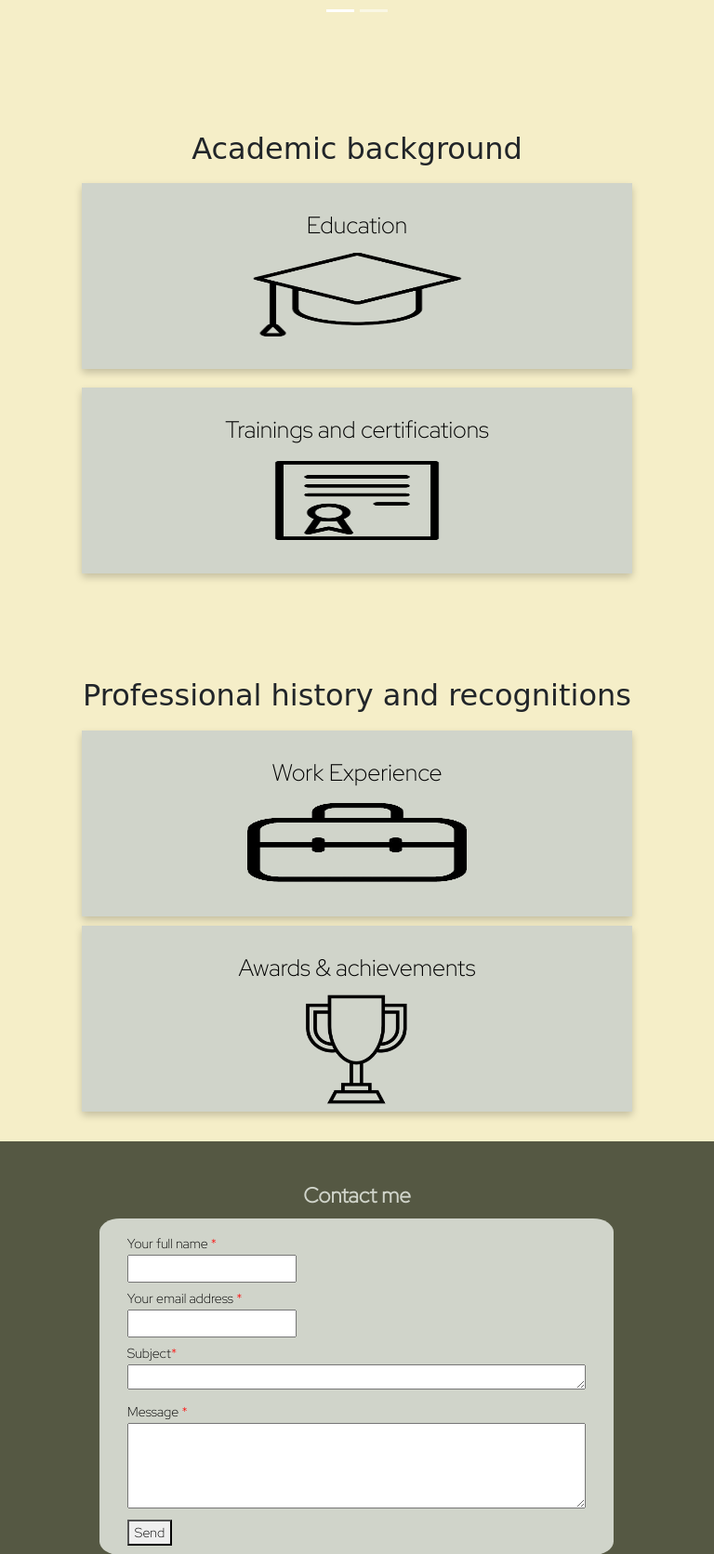
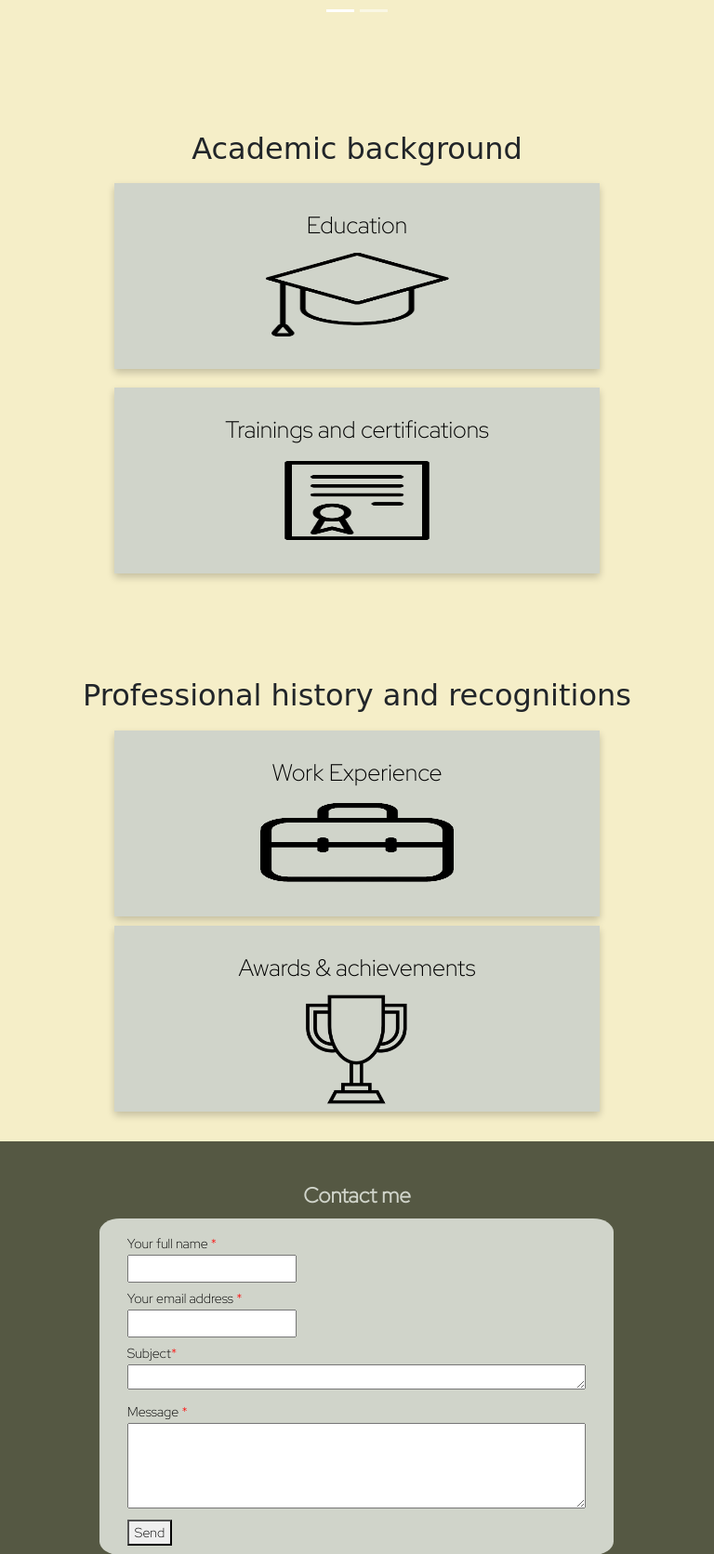
Before and after one commit to latolatto/resume, a PHP site: page / in a window 768 px wide. Shown: the part 1828-3500 px from the top of the page at 93% size. Run offline with PHP 8.4, Linux system fonts and the light colour scheme; some web fonts are replaced.

Commit message:
responsive

```diff
--- a/style.css
+++ b/style.css
@@ -847,7 +847,7 @@ footer.copyright{
         flex-direction: column;
         justify-content: center;
         align-items: center;
-        width:100%;
+        width:90%;
         gap:0;
         margin:0;
     }
@@ -874,7 +874,7 @@ footer.copyright{
         flex-direction: column;
         justify-content: center;
         align-items: center;
-        width:100%;
+        width:90%;
         gap:0;
         margin:0;
     }
```
